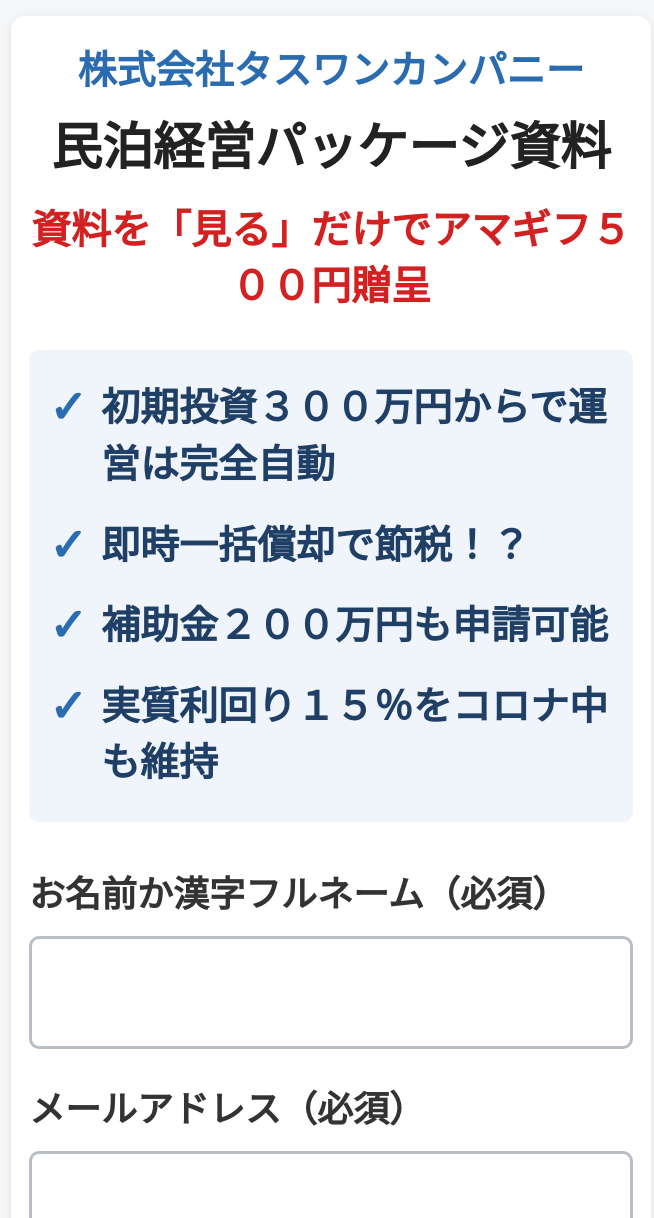
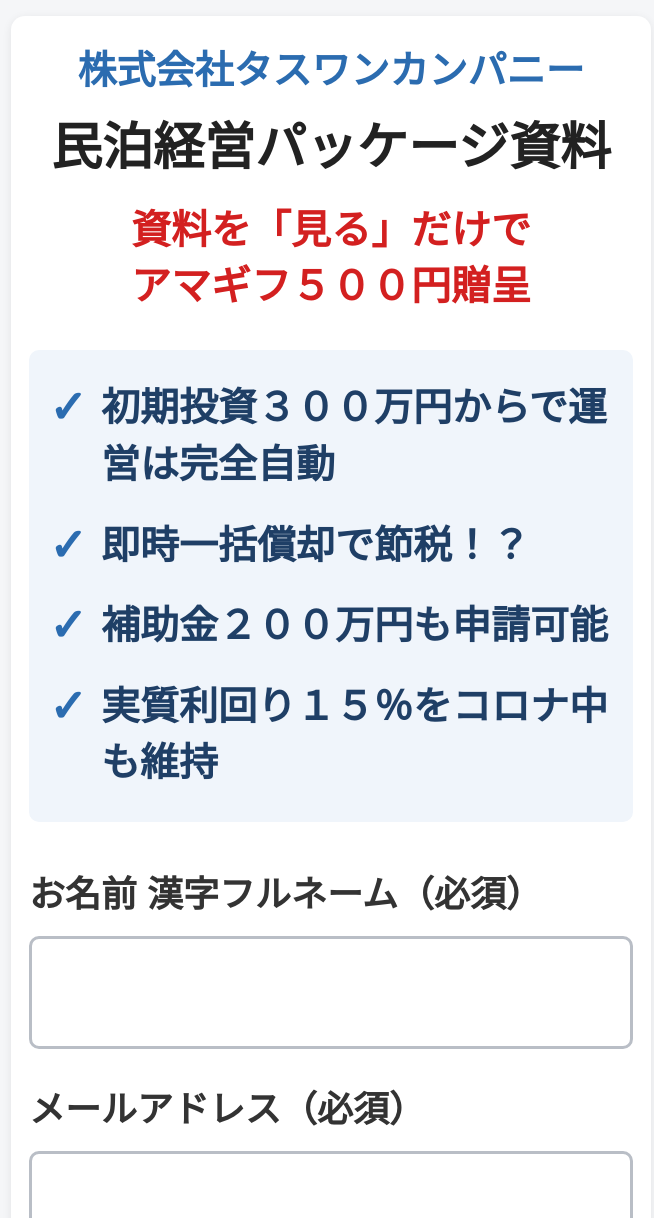
Before and after one commit to SJ-T-Nishide/SJ-Sales-Automation, a browser extension: page expo_lead_gate_admin/Index.html in a window 1280 px wide. Shown: the top 1218 px of the page, without its empty margins (309-963 px from the left). Drawn offline with Linux system fonts and the light colour scheme.

Commit message:
Break the gift line in two and drop the "か" from the name label

```diff
--- a/expo_lead_gate_admin/Index.html
+++ b/expo_lead_gate_admin/Index.html
@@ -139,7 +139,7 @@
   <div class="card" id="gateCard">
     <div class="brand">株式会社タスワンカンパニー</div>
     <h1>民泊経営パッケージ資料</h1>
-    <div class="gift">資料を「見る」だけでアマギフ５００円贈呈</div>
+    <div class="gift">資料を「見る」だけで<br>アマギフ５００円贈呈</div>
     <ul class="points">
       <li>初期投資３００万円からで運営は完全自動</li>
       <li>即時一括償却で節税！？</li>
@@ -148,7 +148,7 @@
     </ul>
 
     <div class="field">
-      <label for="name">お名前か漢字フルネーム（必須）</label>
+      <label for="name">お名前 漢字フルネーム（必須）</label>
       <input type="text" id="name" autocomplete="name" required>
     </div>
     <div class="field">
```
